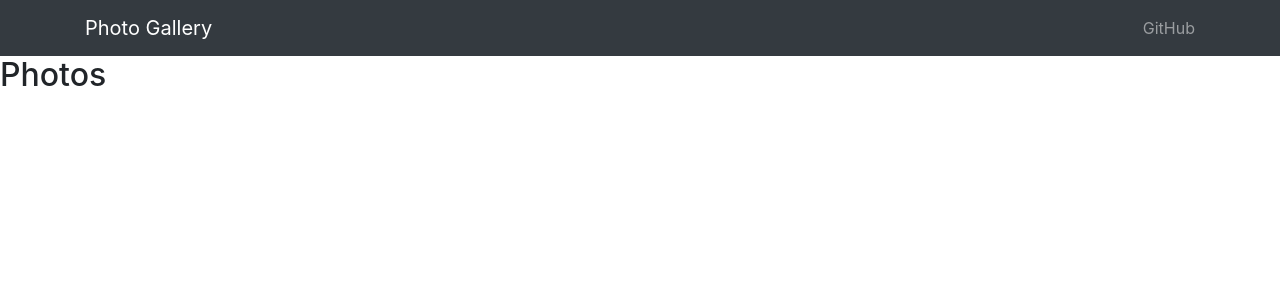
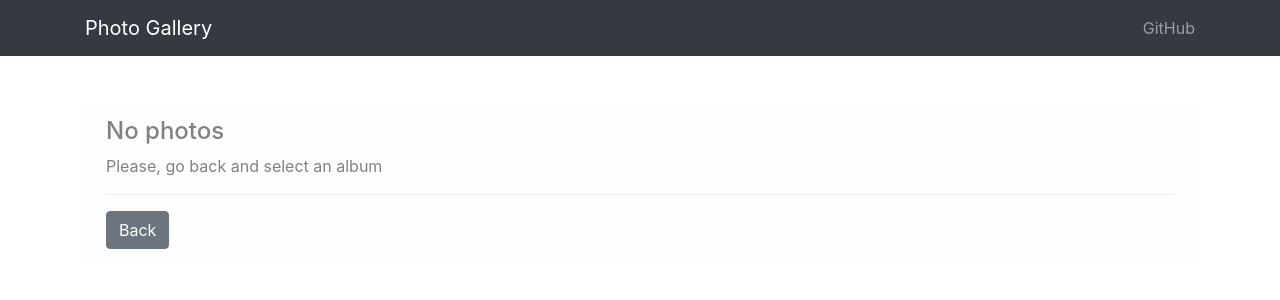
Before and after one commit to bohdanmoroziuk/photo-gallery, a React (Create React App) app: page /photos in a window 1280 px wide. Shown: the top 300 px of the page. Built offline with nearby package versions, Linux system fonts and the light colour scheme.

Commit message:
Update component: Photos

```diff
--- a/src/pages/Photos.js
+++ b/src/pages/Photos.js
@@ -1,7 +1,31 @@
 import React from 'react';
+import { Alert, Button } from 'reactstrap';
+import { connect } from 'react-redux';
+import { selectPhotos } from '../redux/selectors';
 
-const Photos = () => (
-  <h2>Photos</h2>
+import PhotoList from '../components/PhotoList';
+
+const Photos = ({ photos, history }) => (
+  <div className="container mt-5">
+    {photos.length > 0 ? (
+      <PhotoList photos={photos} />
+    ) : (
+      <div>
+        <Alert color="light">
+          <h4 className="alert-heading">No photos</h4>
+          <p>Please, go back and select an album</p>
+          <hr />
+          <Button color="secondary" onClick={() => history.goBack()}>Back</Button>
+        </Alert>
+      </div>
+    )}
+  </div>
 );
 
-export default Photos;
+const mapStateToProps = state => ({
+  photos: selectPhotos(state),
+});
+
+export default connect(
+  mapStateToProps,
+)(Photos);
```
